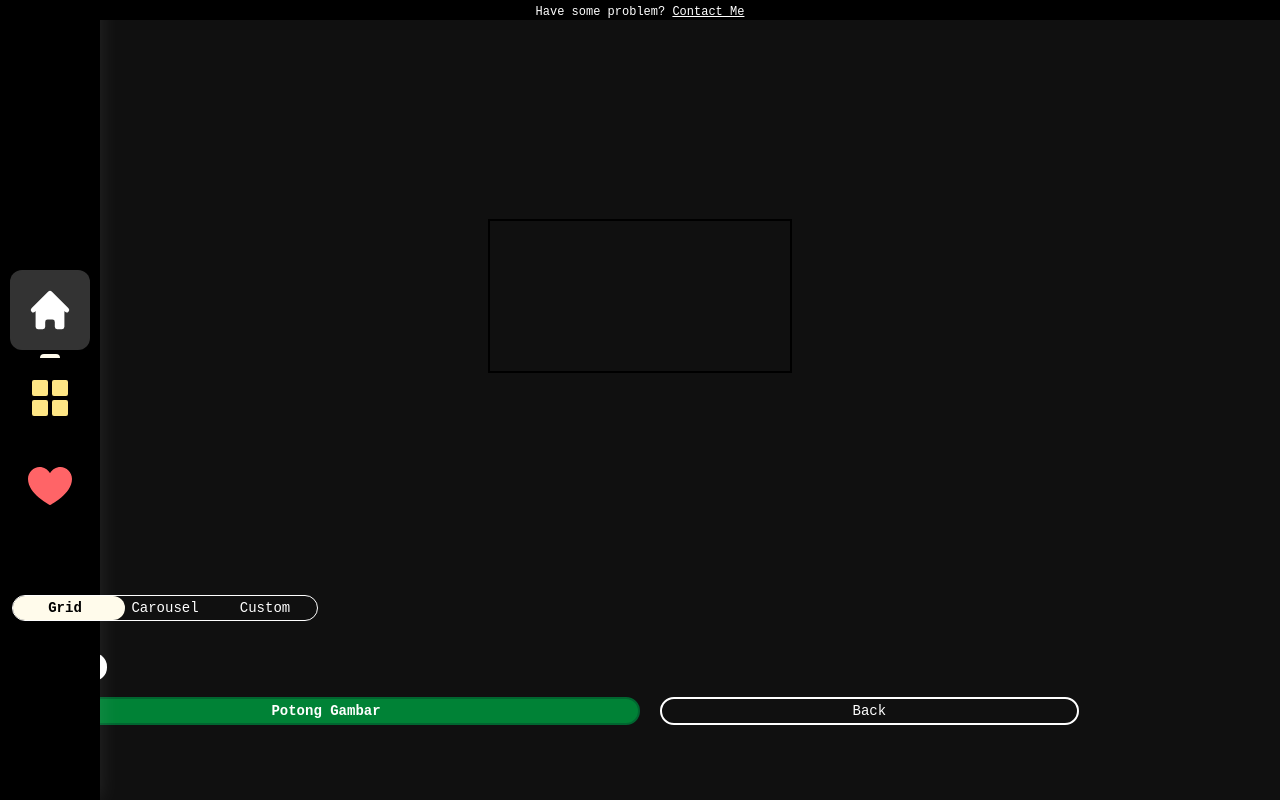
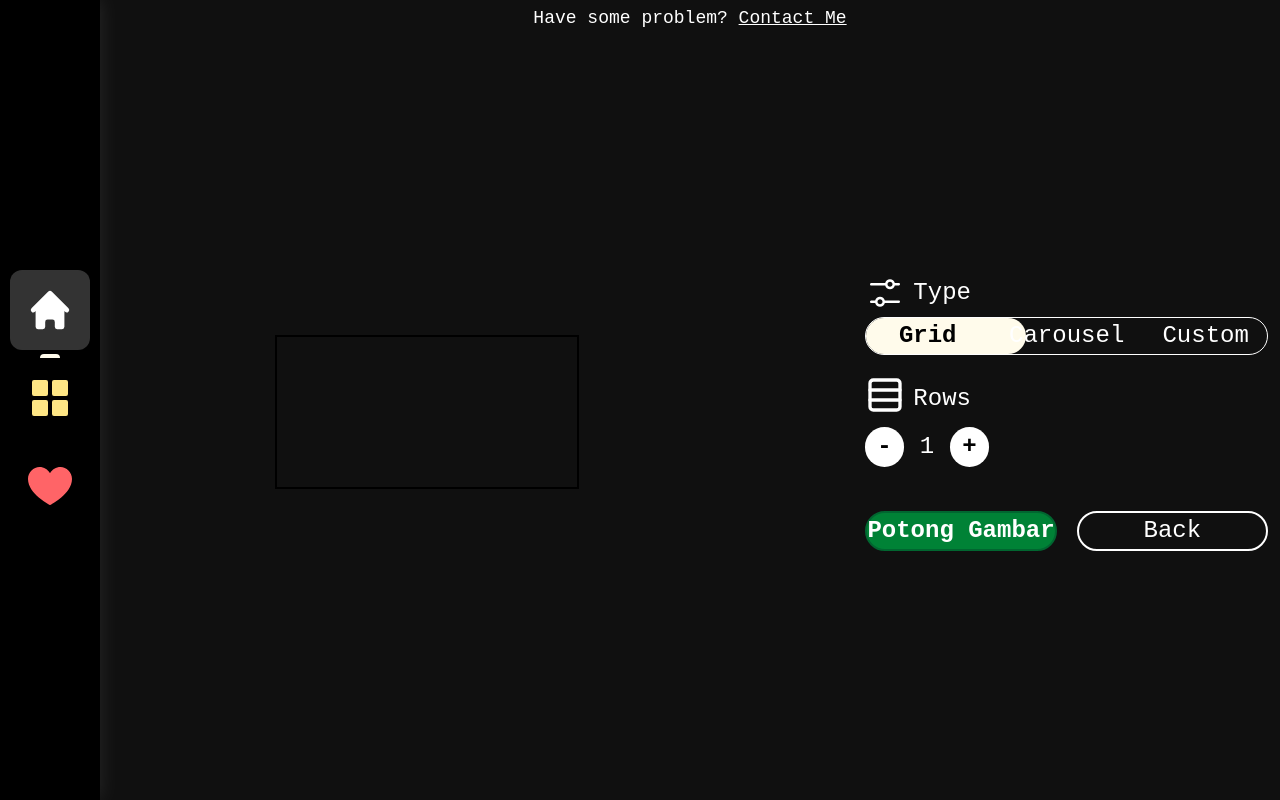
Before and after one commit to MuhYafiTaqq/react, a React (Vite) app: page /setings in a window 1280 px wide. Built offline with nearby package versions, Linux system fonts and the light colour scheme.

Commit message:
modified:   src/assets/components/Header.jsx 	modified:   src/assets/pages/donations.jsx 	modified:   src/assets/pages/input.jsx 	modified:   src/assets/pages/result.jsx 	modified:   src/assets/pages/setings.jsx

```diff
--- a/src/assets/components/Header.jsx
+++ b/src/assets/components/Header.jsx
@@ -5,8 +5,8 @@ export default function Header() {
         <>
         <header className="z-10">
             <NavBar />
-            <div className="fixed pt-1 w-full bg-black">
-                <p className="text-xs text-center text-white">Have some problem? <span><a href="#" className="underline hover:text-blue-400">Contact Me</a></span></p>
+            <div className="fixed pt-1 md:pl-25 w-full">
+                <p className="text-xs md:text-lg text-center text-white">Have some problem? <span><a href="#" className="underline hover:text-blue-400">Contact Me</a></span></p>
             </div>
         </header>
 
--- a/src/assets/pages/donations.jsx
+++ b/src/assets/pages/donations.jsx
@@ -13,7 +13,7 @@ export default function Donations() {
                 <div className="flex flex-col gap-4">
                     {/* Tombol Donasi */}
                     <a
-                        href="https://saweria.co/example"
+                        href="https://sociabuzz.com/yafi_taqi/tribe"
                         target="_blank"
                         rel="noopener noreferrer"
                         className="bg-orange-500 hover:bg-orange-600 text-white px-6 py-3 rounded-md text-lg font-semibold text-center w-60"
@@ -22,7 +22,7 @@ export default function Donations() {
                     </a>
 
                     <a
-                        href="https://trakteer.id/example"
+                        href="https://sociabuzz.com/yafi_taqi/tribe"
                         target="_blank"
                         rel="noopener noreferrer"
                         className="bg-red-500 hover:bg-red-600 text-white px-6 py-3 rounded-md text-lg font-semibold text-center w-60"
@@ -31,7 +31,7 @@ export default function Donations() {
                     </a>
 
                     <a
-                        href="https://paypal.me/example"
+                        href="https://sociabuzz.com/yafi_taqi/tribe"
                         target="_blank"
                         rel="noopener noreferrer"
                         className="bg-blue-600 hover:bg-blue-700 text-white px-6 py-3 rounded-md text-lg font-semibold text-center w-60"
--- a/src/assets/pages/setings.jsx
+++ b/src/assets/pages/setings.jsx
@@ -349,43 +349,45 @@ export default function Setings() {
     return (
         <>
             <Header />
-            <div className="h-dvh pt-6 pb-13">
-                <div ref={prevRef} className="flex flex-col justify-center mx-2 h-3/4 items-center">
+            <div className="h-dvh md:pb-0 md:flex md:container md:mx-auto pt-6 pb-13">
+                <div ref={prevRef} className="flex flex-col justify-center mx-2 h-3/4 md:h-full md:w-2/3 items-center">
                     <canvas ref={canvasRef} className="border-2 border-black"></canvas>
                 </div>
-                <div className="h-1/4 px-3 py-1 w-full">
-                    <p className="flex items-center gap-2 text-white mb-1 text-sm">
-                        <VscSettings className="h-4 w-4"/>
+                <div className="md:flex-col md:w-1/3">
+                    <div className="h-1/4 md:h-full flex flex-col justify-center px-3 py-1 w-full">
+                        <p className="flex items-center gap-2 text-white mb-1 md:text-2xl text-sm">
+                            <VscSettings className="h-4 w-4 md:w-10 md:h-10"/>
                             Type
                         </p>
-                    <div className={`inline-flex p-0.5 mb-2 border-1 border-white rounded-full relative before:content-[''] before:absolute before:w-28 before:h-full before:bg-amber-50 before:top-0 before:rounded-full before:z-1 ${cropMode === "grid" ? "before:left-0" : cropMode === "custom" ? "before:right-0" : "before:right-25"}`}>
+                        <div className={`inline-flex p-0.5 justify-between mb-2 md:mb-5 border-1 md:gap-1.5 border-white rounded-full relative`}>
+                            <span className={`absolute md:w-40 w-26 h-full bg-amber-50 top-0 rounded-full z-1 ${cropMode === "grid" ? "left-0" : cropMode === "custom" ? "right-0" : "left-1/2 transform -translate-x-1/2 md:right-40"}`}></span>
                             <button onClick={() => { setCropMode("grid"); resetGrid(); }}
-                            className={`text-sm z-2 w-25 px-4 rounded ${cropMode === "grid" ? "text-black font-bold" : "text-white"}`}>
+                                className={`text-sm md:text-2xl md:w-37 z-2 w-25 px-4 rounded ${cropMode === "grid" ? "text-black font-bold" : "text-white"}`}>
                                 Grid
                             </button>
                             <button onClick={() => { setCropMode("carousel"); resetGrid(); }}
-                            className={`text-sm z-2 w-25 px-4 rounded ${cropMode === "carousel" ? "text-black font-bold" : "text-white"}`}>
+                                className={`text-sm md:text-2xl md:w-37 z-2 w-25 px-4 rounded ${cropMode === "carousel" ? "text-black font-bold" : "text-white"}`}>
                                 Carousel
                             </button>
                             <button onClick={() => { setCropMode("custom"); resetGrid(); }}
-                            className={`text-sm z-2 w-25 px-4 rounded ${cropMode === "custom" ? "text-black font-bold" : "text-white"}`}>
+                                className={`text-sm md:text-2xl md:w-37 z-2 w-25 px-4 rounded ${cropMode === "custom" ? "text-black font-bold" : "text-white"}`}>
                                 Custom
                             </button>
                         </div>
 
-                    <div className={`flex ${cropMode != "grid" ? "gap-5" : "" }`}>
+                        <div className={`flex ${cropMode != "grid" ? "gap-5" : "" } md:text-2xl`}>
                             <div className="">
                                 {(cropMode === "custom" || cropMode === "carousel") && (
                                 <>
-                                <p className="flex items-center gap-2 text-white mb-1 text-sm">
-                                    <HiOutlineViewColumns className="h-4 w-4"/>
+                                    <p className="flex md:text-2xl items-center gap-2 text-white mb-1 text-sm">
+                                        <HiOutlineViewColumns className="h-4 w-4 md:w-10 md:h-10 md:mb-2"/>
                                         Columns
                                     </p>
-                                <button onClick={handleRemoveColumn} className="text-lg bg-white text-black font-bold px-2 rounded-full mb-2">
+                                    <button onClick={handleRemoveColumn} className="text-lg md:w-10 md:text-2xl bg-white text-black font-bold md:py-1 md:px-3 px-2 rounded-full mb-2">
                                         -
                                     </button>
                                     <h6 className="inline-flex text-white px-4">{gridCols}</h6>
-                                <button onClick={handleAddColumn} className="text-lg bg-white text-black font-bold px-2 rounded-full mb-2">
+                                    <button onClick={handleAddColumn} className="text-lg bg-white text-black md:text-2xl font-bold px-2 md:py-1 md:px-3 rounded-full mb-2">
                                         +
                                     </button>
                                 </>
@@ -395,24 +397,25 @@ export default function Setings() {
                             <div className="">
                                 {(cropMode === "custom" || cropMode === "grid") && (
                                 <>
-                                <p className="flex items-center gap-2 text-white mb-1 text-sm">
-                                    <LuRows3 className="w-4 h-4"/>
+                                    <p className="flex md:text-2xl items-center gap-2 text-white mb-1 text-sm">
+                                        <LuRows3 className="w-4 h-4 md:w-10 md:h-10 md:mb-2"/>
                                         Rows
                                     </p>
-                                <button onClick={handleRemoveRow} className="text-lg bg-white text-black font-bold px-2 rounded-full mb-2">
+                                    <button onClick={handleRemoveRow} className="text-lg md:text-2xl bg-white text-black font-bold px-2 md:py-1 md:px-3 rounded-full mb-2">
                                         -
                                     </button>
                                     <h6 className="inline-flex text-white px-4">{gridRows}</h6>
-                                <button onClick={handleAddRow} className="text-lg bg-white text-black font-bold px-2 rounded-full mb-2">
+                                    <button onClick={handleAddRow} className="text-lg md:text-2xl bg-white text-black md:py-1 md:px-3 font-bold px-2 rounded-full mb-2">
                                         +
                                     </button>
                                 </>
                                 )}
                             </div>
                         </div>
-                    <div>
-                        <button onClick={handleCrop} className="mt-2 text-sm bg-green-700 font-bold border-2 border-green-800 text-white w-1/2 px-4 py-0.5 rounded-full">Potong Gambar</button>
-                        <button onClick={() => navigate("/")} className="mt-2 text-sm border-2 border-white text-white ml-5 w-1/3 px-4 py-0.5 rounded-full">Back</button>
+                        <div className="w-full flex md:mt-7">
+                            <button onClick={handleCrop} className="mt-2 md:text-2xl text-sm bg-green-700 font-bold border-2 border-green-800 text-white w-1/2 py-0.5 rounded-full">Potong Gambar</button>
+                            <button onClick={() => navigate("/")} className="mt-2 md:text-2xl text-sm border-2 border-white text-white ml-5 w-1/2 py-0.5 rounded-full">Back</button>
+                        </div>
                     </div>
                 </div>
             </div>
```
Also changed, not shown: src/assets/pages/input.jsx (+6 -6 lines), src/assets/pages/result.jsx (+7 -7 lines). Lines whose indentation alone changed are shown as unchanged.
